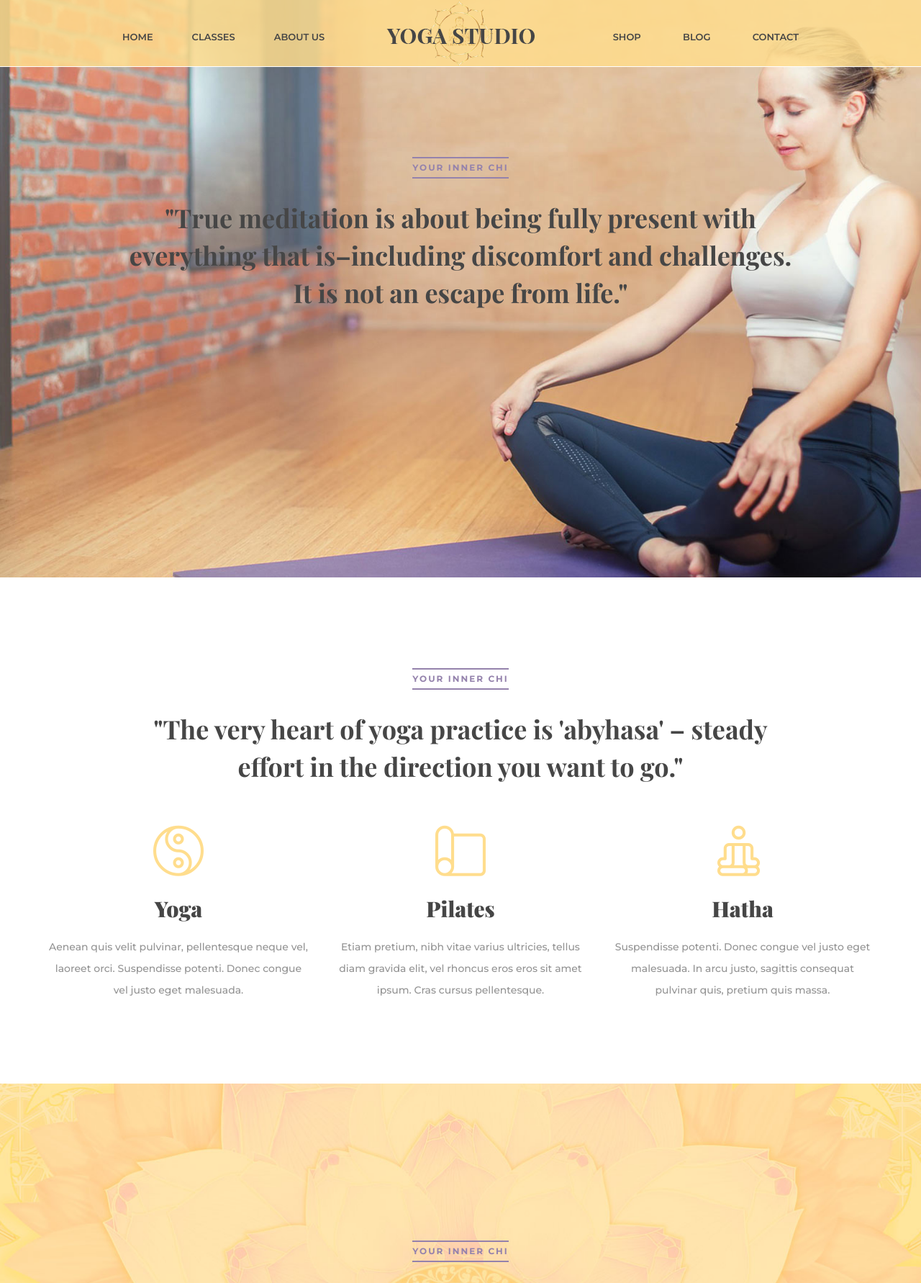
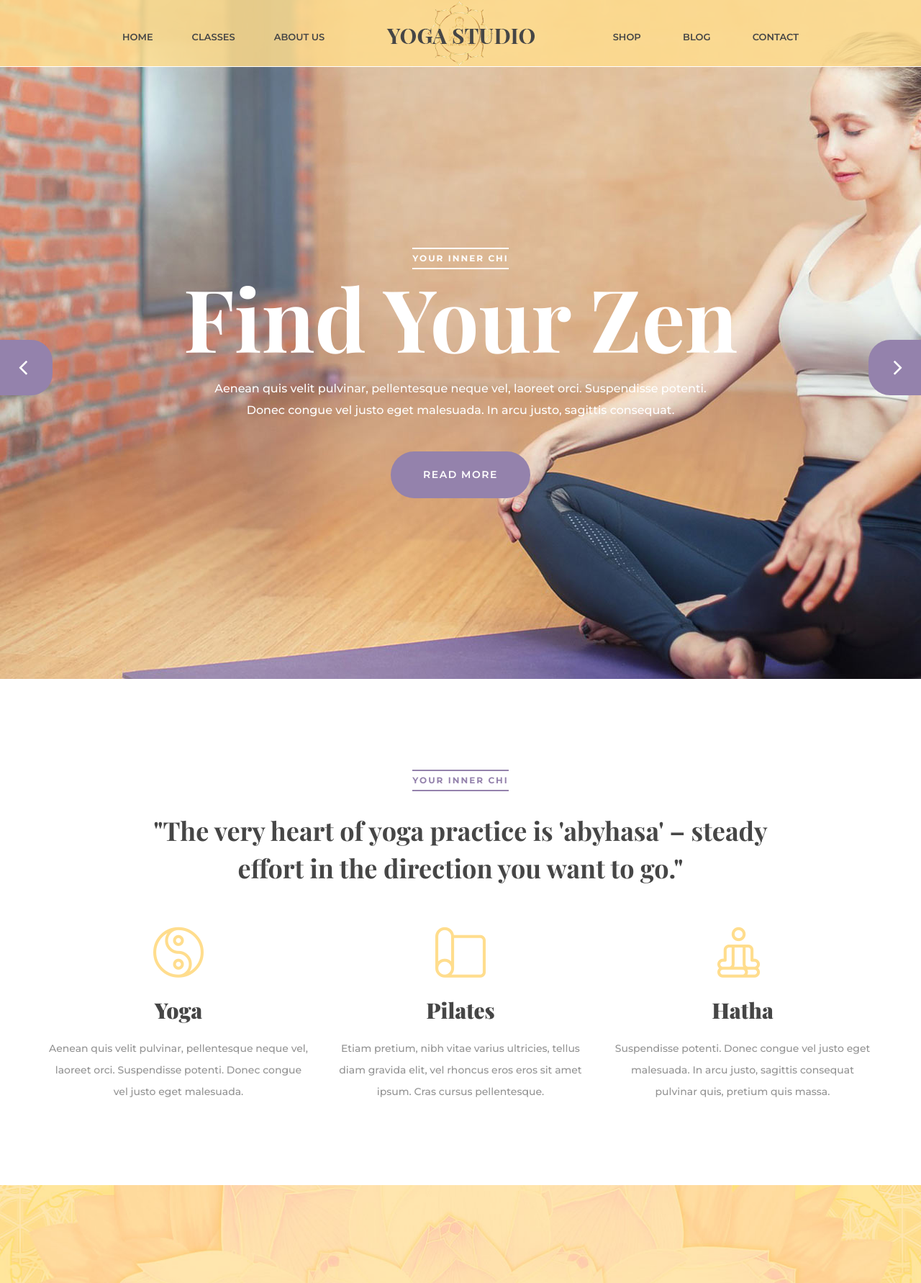
Before and after one commit to gitkrsna/yogasite, a Django app: page / in a window 1280 px wide. Shown: the top 1782 px of the page at 72% size. Run offline with Django 3.2, Linux system fonts and the light colour scheme; some libraries are stand-ins or nearby versions.

Commit message:
first commit

```diff
--- a/templates/index.html
+++ b/templates/index.html
@@ -8,19 +8,36 @@
 <div class="content-wrapper">
 
 
-    <section class="different-yoga set-bg spad" data-setbg="/static/img/hero-slider/hero-slider-1.jpg">
-        <div class="container">
-            <div class="row">
-                <div class="col-lg-10 offset-lg-1">
-                    <div class="home-title">
-                        <span>Your inner Chi</span>
-                        <h2>&#34;True meditation is about being fully present with everything that is–including discomfort and challenges. It is not an escape from life.&#34;
-                        </h2>
-                    </div>
+    <!-- Hero Slider Section Begin -->
+    <section class="hero-slider">
+        <div class="slider-items owl-carousel">
+            <div class="single-slider-item set-bg" data-setbg="/static/img/hero-slider/hero-slider-1.jpg">
+                <div class="container">
+                    <span class="tickler-text">Your inner Chi</span>
+                    <h1>Find Your Zen</h1>
+                    <p>Aenean quis velit pulvinar, pellentesque neque vel, laoreet orci. Suspendisse potenti. Donec congue vel justo eget malesuada. In arcu justo, sagittis consequat.</p>
+                    <a href="#" class="primary-btn">Read More</a>
+                </div>
+            </div>
+            <div class="single-slider-item set-bg" data-setbg="/static/img/hero-slider/hero-slider-2.jpg">
+                <div class="container">
+                    <span class="tickler-text">Your inner Chi</span>
+                    <h1>Find Your Zen</h1>
+                    <p>Aenean quis velit pulvinar, pellentesque neque vel, laoreet orci. Suspendisse potenti. Donec congue vel justo eget malesuada. In arcu justo, sagittis consequat.</p>
+                    <a href="#" class="primary-btn">Read More</a>
+                </div>
+            </div>
+            <div class="single-slider-item set-bg" data-setbg="/static/img/hero-slider/hero-slider-3.jpg">
+                <div class="container">
+                    <span class="tickler-text">Your inner Chi</span>
+                    <h1>Find Your Zen</h1>
+                    <p>Aenean quis velit pulvinar, pellentesque neque vel, laoreet orci. Suspendisse potenti. Donec congue vel justo eget malesuada. In arcu justo, sagittis consequat.</p>
+                    <a href="#" class="primary-btn">Read More</a>
                 </div>
             </div>
         </div>
     </section>
+    <!-- Hero Slider Section End -->
 
     <!-- Yoga Classes Section Begin -->
     <section class="yoga-classes-section spad">
@@ -115,7 +132,9 @@
     </section>
     <!-- Yoga Name Section End -->
 
+    <!-- Client Section Begin -->
 
+    <!-- Client Section End -->
 
     <!-- Call To Action Section Begin -->
     <section class="callto-section set-bg" data-setbg="/static/img/callto-bg.jpg">
```
